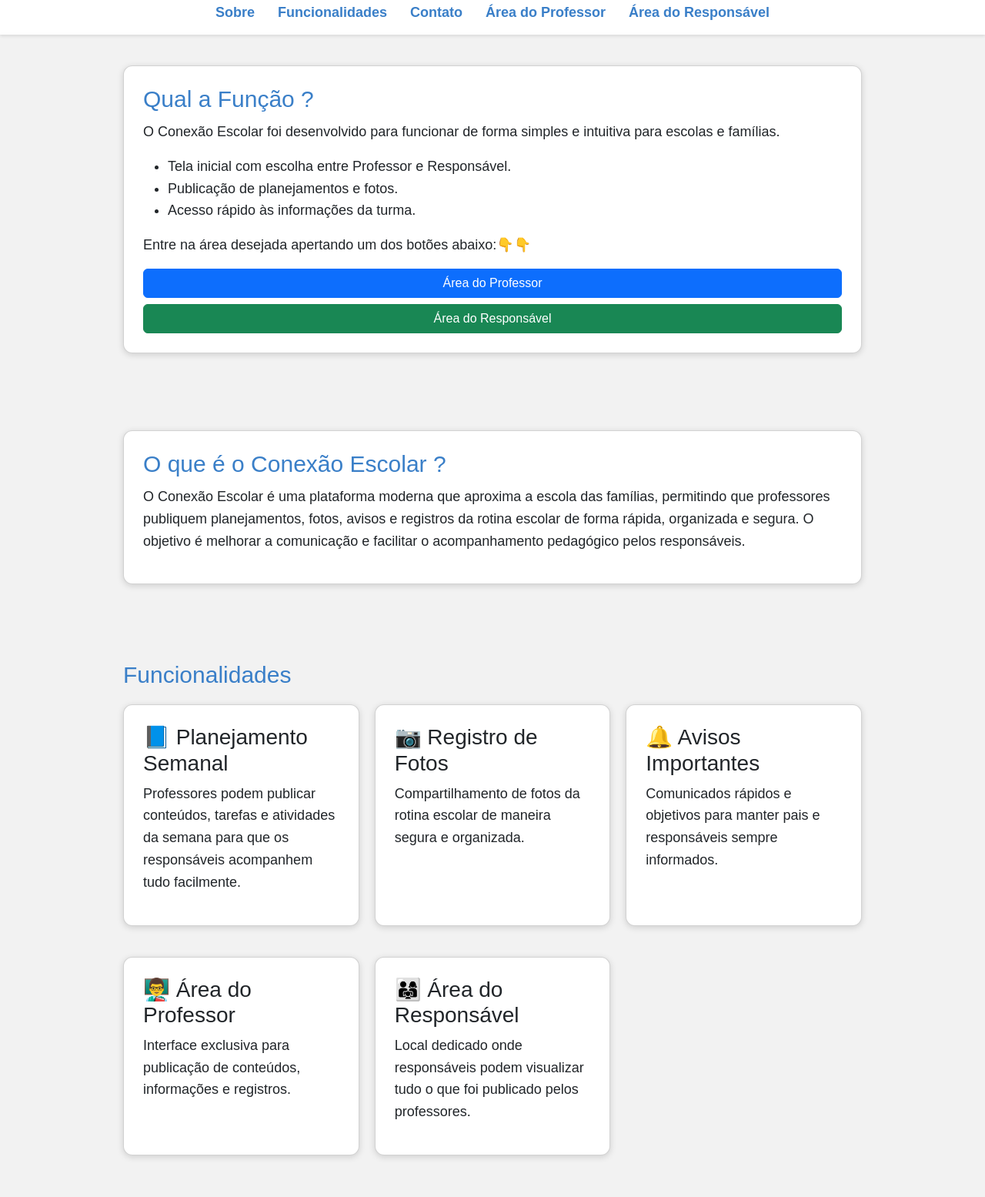
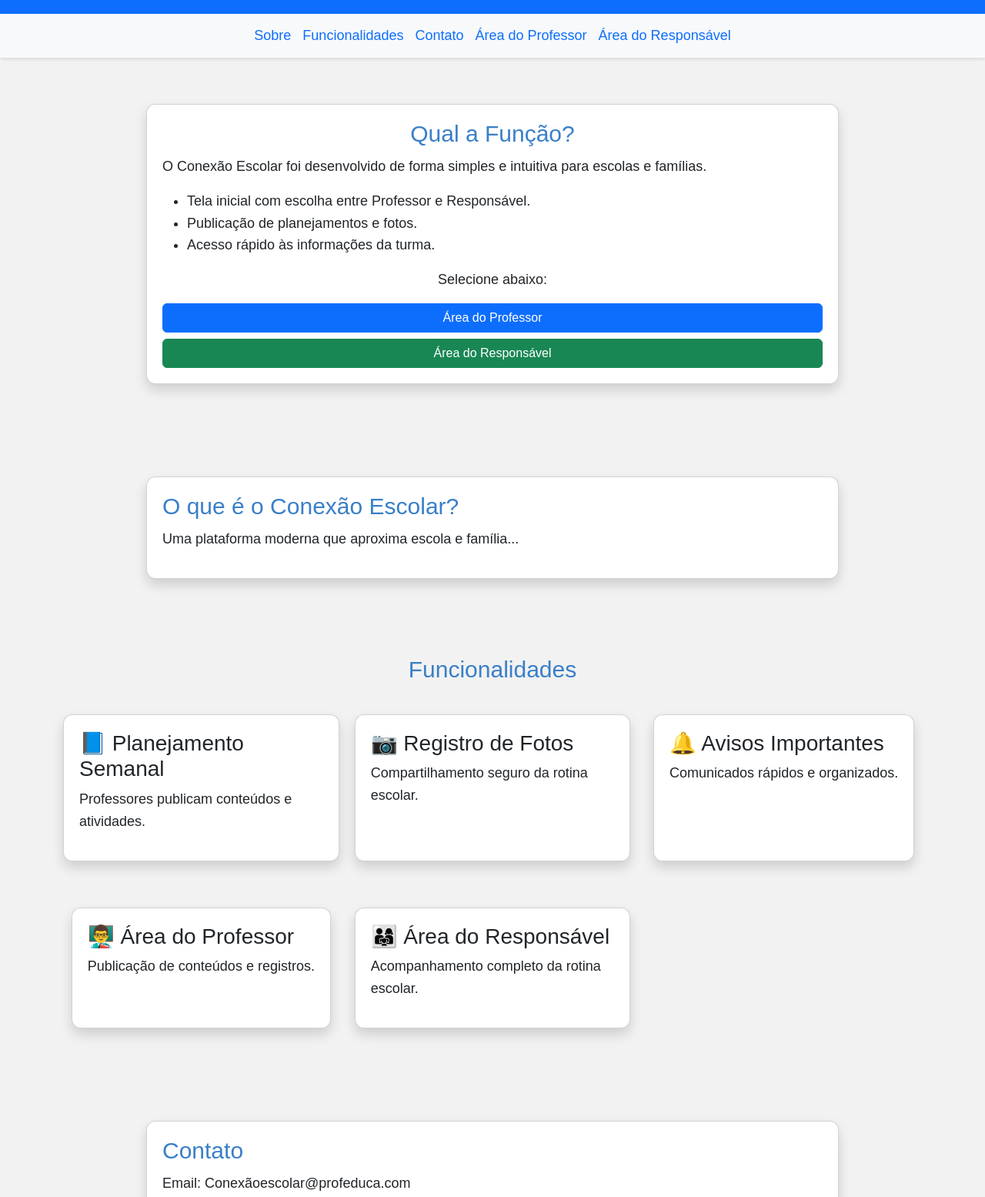
Before and after one commit to LuizGustavoCSantos/Conex-o-Escolar, a plain HTML site: page index.html in a window 1280 px wide. Shown: the part 150-1705 px from the top of the page at 77% size. Drawn offline with nearby package versions, Linux system fonts and the light colour scheme.

Commit message:
mudei as coisas

```diff
--- a/index.html
+++ b/index.html
@@ -17,28 +17,23 @@
 <body>
 
 <header>
-
   <h1>Conexão Escolar</h1>
   <p>Conectando Escola e Família</p>
-
 </header>
 
 <nav>
-
   <a href="#sobre">Sobre</a>
   <a href="#funcionalidades">Funcionalidades</a>
   <a href="#contato">Contato</a>
   <a href="professor_login.html">Área do Professor</a>
   <a href="responsavel_login.html">Área do Responsável</a>
-
 </nav>
 
 <section id="app">
-    <div class="card">
+  <div class="card shadow">
+    <h2 class="text-center">Qual a Função?</h2>
 
-      <h2>Qual a Função ?</h2>
-
-      <p>O Conexão Escolar foi desenvolvido para funcionar de forma simples e intuitiva para escolas e famílias.</p>
+    <p>O Conexão Escolar foi desenvolvido de forma simples e intuitiva para escolas e famílias.</p>
 
     <ul>
       <li>Tela inicial com escolha entre Professor e Responsável.</li>
@@ -46,79 +41,57 @@
       <li>Acesso rápido às informações da turma.</li>
     </ul>
 
-      <p>Entre na área desejada apertando um dos botões abaixo:👇👇</p>
+    <p class="text-center">Selecione abaixo:</p>
 
-      <a href="professor_login.html">
-        <button class="btn btn-primary w-100 mb-2">Área do Professor</button>
-      </a>
-
-      <a href="responsavel_login.html">
-        <button class="btn btn-success w-100 ">Área do Responsável</button>
-      </a>
-
+    <a href="professor_login.html" class="btn btn-primary w-100 mb-2">Área do Professor</a>
+    <a href="responsavel_login.html" class="btn btn-success w-100">Área do Responsável</a>
   </div>
 </section>
 
 <section id="sobre">
+  <div class="card shadow">
+    <h2>O que é o Conexão Escolar?</h2>
+    <p>Uma plataforma moderna que aproxima escola e família...</p>
+  </div>
+</section>
 
-    <div class="card">
+<section id="funcionalidades" class="container">
+  <h2 class="text-center mb-3">Funcionalidades</h2>
 
-      <h2>O que é o Conexão Escolar ?</h2>
-
-      <p>O Conexão Escolar é uma plataforma moderna que aproxima a escola das famílias, permitindo que professores
-        publiquem planejamentos, fotos, avisos e registros da rotina escolar de forma rápida, organizada e segura. O
-        objetivo é melhorar a comunicação e facilitar o acompanhamento pedagógico pelos responsáveis.</p>
-
+  <div class="grid">
+    <div class="card shadow">
+      <h3>📘 Planejamento Semanal</h3>
+      <p>Professores publicam conteúdos e atividades.</p>
     </div>
 
-  </section>
-
-  <section id="funcionalidades">
-    <h2>Funcionalidades</h2>
-
-    <div class="grid">
-
-      <div class="card">
-        <h3>📘 Planejamento Semanal</h3>
-        <p>Professores podem publicar conteúdos, tarefas e atividades da semana para que os responsáveis acompanhem tudo
-          facilmente.</p>
+    <div class="card shadow">
+      <h3>📷 Registro de Fotos</h3>
+      <p>Compartilhamento seguro da rotina escolar.</p>
     </div>
 
-      <div class="card">
-        <h3>📷 Registro de Fotos</h3>
-        <p>Compartilhamento de fotos da rotina escolar de maneira segura e organizada.</p>
+    <div class="card shadow">
+      <h3>🔔 Avisos Importantes</h3>
+      <p>Comunicados rápidos e organizados.</p>
     </div>
 
-      <div class="card">
-        <h3>🔔 Avisos Importantes</h3>
-        <p>Comunicados rápidos e objetivos para manter pais e responsáveis sempre informados.</p>
+    <div class="card shadow">
+      <h3>👨‍🏫 Área do Professor</h3>
+      <p>Publicação de conteúdos e registros.</p>
     </div>
 
-      <div class="card">
-        <h3>👨‍🏫 Área do Professor</h3>
-        <p>Interface exclusiva para publicação de conteúdos, informações e registros.</p>
+    <div class="card shadow">
+      <h3>👨‍👩‍👧 Área do Responsável</h3>
+      <p>Acompanhamento completo da rotina escolar.</p>
     </div>
-
-      <div class="card">
-        <h3>👨‍👩‍👧 Área do Responsável</h3>
-        <p>Local dedicado onde responsáveis podem visualizar tudo o que foi publicado pelos professores.</p>
   </div>
-
-    </div>
-
 </section>
 
 <section id="contato">
-
-    <div class="card">
-
+  <div class="card shadow">
     <h2>Contato</h2>
-      <p>Deseja implementar o Conexão Escolar na sua escola? Entre em contato:</p>
-      <p><b>Email:</b> Conexãoescolar@profeduca.com</p>
-      <p><b>Telefone:</b> (71) 00000-0000</p>
-
+    <p>Email: Conexãoescolar@profeduca.com</p>
+    <p>Telefone: (71) 00000-0000</p>
   </div>
-
 </section>
 
 <footer>
@@ -126,5 +99,4 @@
 </footer>
 
 </body>
-
 </html>
--- a/style.css
+++ b/style.css
@@ -99,3 +99,46 @@ margin-top: 40px;
 background: #3A7FC8;
 color: white;
 }
+
+ header {
+      text-align: center;
+      padding: 40px 10px;
+      background: #0d6efd;
+      color: white;
+    }
+
+    nav {
+      display: flex;
+      flex-wrap: wrap;
+      justify-content: center;
+      gap: 15px;
+      padding: 15px;
+      background: #f8f9fa;
+    }
+
+    nav a {
+      text-decoration: none;
+      font-weight: 500;
+      color: #0d6efd;
+    }
+
+    .card {
+      margin: 20px auto;
+      padding: 20px;
+      max-width: 900px;
+    }
+
+    .grid {
+      display: grid;
+      grid-template-columns: repeat(auto-fit, minmax(270px, 1fr));
+      gap: 20px;
+      margin-top: 20px;
+    }
+
+    footer {
+      text-align: center;
+      padding: 20px;
+      background: #0d6efd;
+      color: white;
+      margin-top: 40px;
+    }
```
Lines whose indentation alone changed are shown as unchanged.
